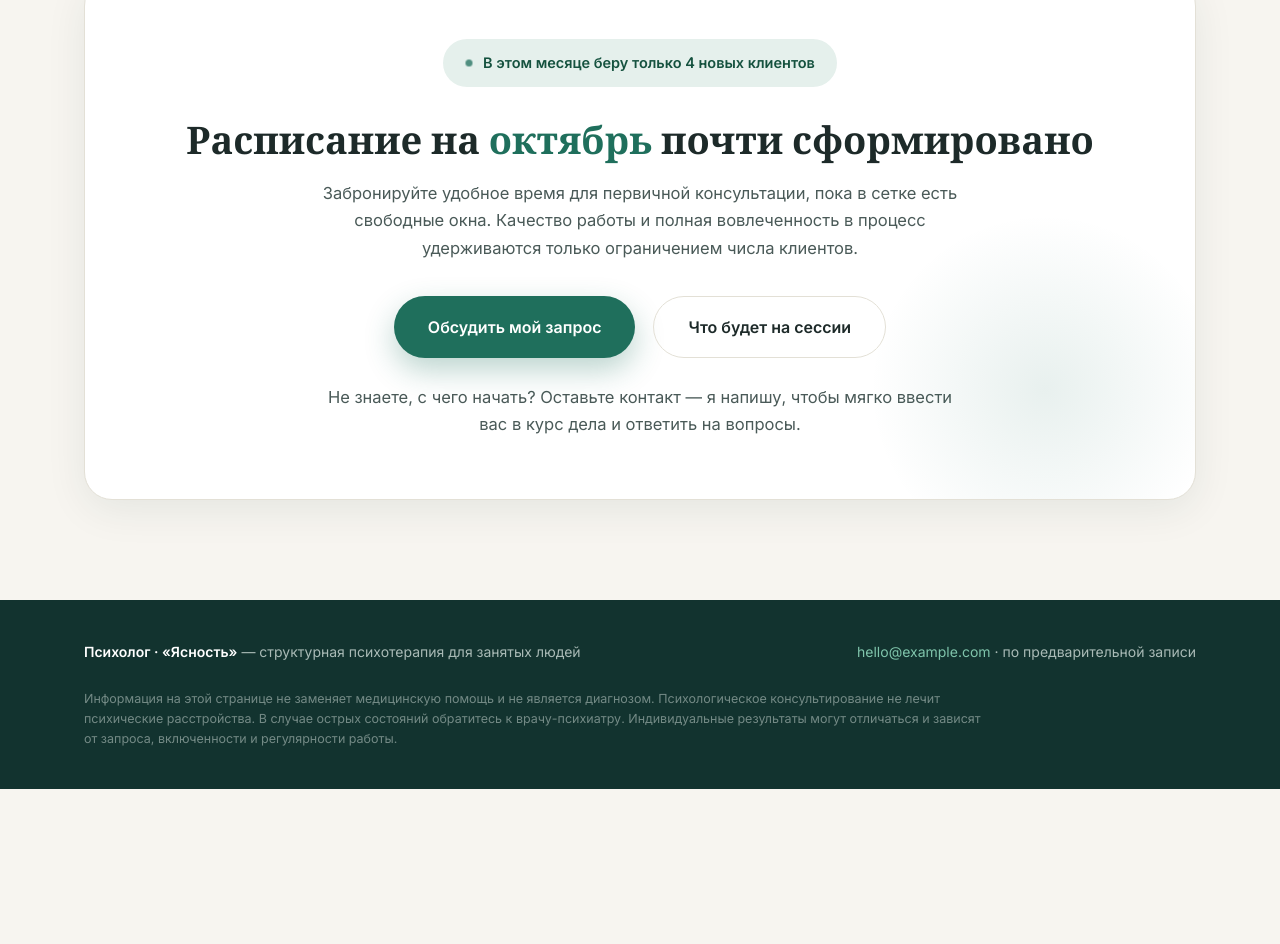
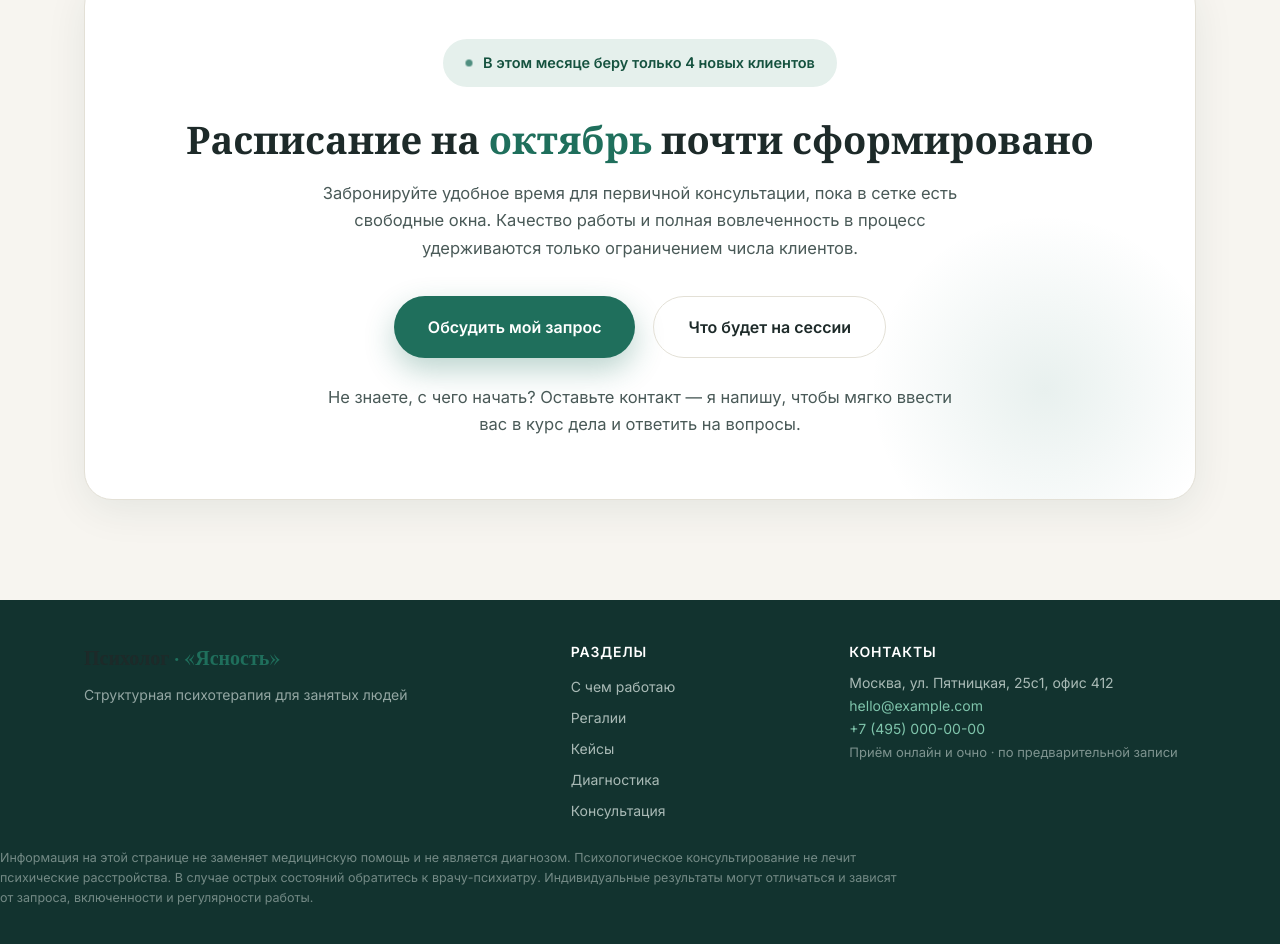
Before and after one commit to lesiveducation/ZC_Psycho, a plain HTML site: page index.html in a window 1280 px wide. Shown: the part 5213-6157 px from the top of the page. Before the commit the page ends 6002 px from the top, so only its background shows below. Drawn offline with nearby package versions, Linux system fonts and the light colour scheme; a web font is replaced by a local one.

Commit message:
Add footer: address, contacts, nav sections

```diff
--- a/index.html
+++ b/index.html
@@ -258,8 +258,12 @@
 
   /* ---------- Footer ---------- */
   footer { background: var(--bg-deep); color: rgba(234,243,240,0.7); padding: 40px 0; font-size: 14px; }
-  .foot { display: flex; justify-content: space-between; gap: 20px; flex-wrap: wrap; }
-  footer b { color: #fff; font-weight: 600; }
+  .foot { display: grid; grid-template-columns: 1.3fr 0.7fr 1fr; gap: 36px; }
+  .foot-block b { color: #fff; font-weight: 600; font-size: 14px; letter-spacing: 0.06em; text-transform: uppercase; }
+  .foot-links { list-style: none; margin-top: 12px; display: flex; flex-direction: column; gap: 8px; }
+  .foot-links a { color: rgba(234,243,240,0.7); font-size: 14px; transition: color .2s; }
+  .foot-links a:hover { color: #7fc4ab; }
+  @media (max-width: 760px) { .foot { grid-template-columns: 1fr; gap: 28px; } }
   footer a { color: #7fc4ab; text-decoration: none; }
   .disclaimer { margin-top: 26px; font-size: 12.5px; color: rgba(234,243,240,0.45); line-height: 1.6; max-width: 900px; }
 
@@ -494,10 +498,28 @@
 
 <!-- Footer -->
 <footer>
-  <div class="container">
-    <div class="foot">
-      <div><b>Психолог · «Ясность»</b> — структурная психотерапия для занятых людей</div>
-      <div><a href="mailto:hello@example.com">hello@example.com</a> · по предварительной записи</div>
+  <div class="container foot">
+      <div class="foot-block foot-brand">
+        <a href="#" class="logo" style="font-size:20px">Психолог <span>· «Ясность»</span></a>
+        <p style="color:rgba(234,243,240,0.6); margin-top:10px; font-size:14px;">Структурная психотерапия для занятых людей</p>
+      </div>
+      <div class="foot-block">
+        <b>Разделы</b>
+        <ul class="foot-links">
+          <li><a href="#pains">С чем работаю</a></li>
+          <li><a href="#creds">Регалии</a></li>
+          <li><a href="#cases">Кейсы</a></li>
+          <li><a href="#offer">Диагностика</a></li>
+          <li><a href="#cta">Консультация</a></li>
+        </ul>
+      </div>
+      <div class="foot-block">
+        <b>Контакты</b>
+        <p style="font-size:14px; margin-top:8px;">Москва, ул. Пятницкая, 25с1, офис 412<br>
+        <a href="mailto:hello@example.com">hello@example.com</a><br>
+        <a href="tel:+74950000000">+7 (495) 000-00-00</a><br>
+        <span style="color:rgba(234,243,240,0.5); font-size:13px;">Приём онлайн и очно · по предварительной записи</span></p>
+      </div>
     </div>
     <p class="disclaimer">Информация на этой странице не заменяет медицинскую помощь и не является диагнозом. Психологическое консультирование не лечит психические расстройства. В случае острых состояний обратитесь к врачу-психиатру. Индивидуальные результаты могут отличаться и зависят от запроса, включенности и регулярности работы.</p>
   </div>
```
